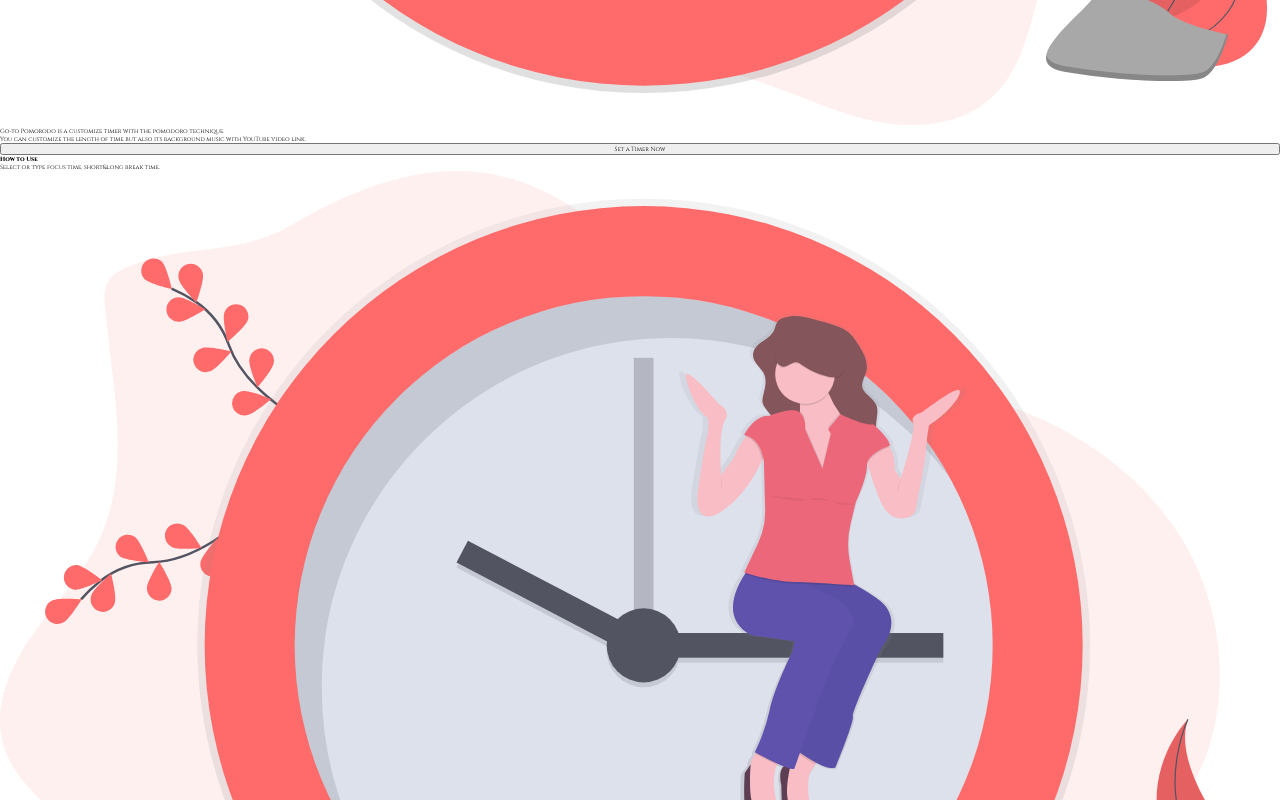
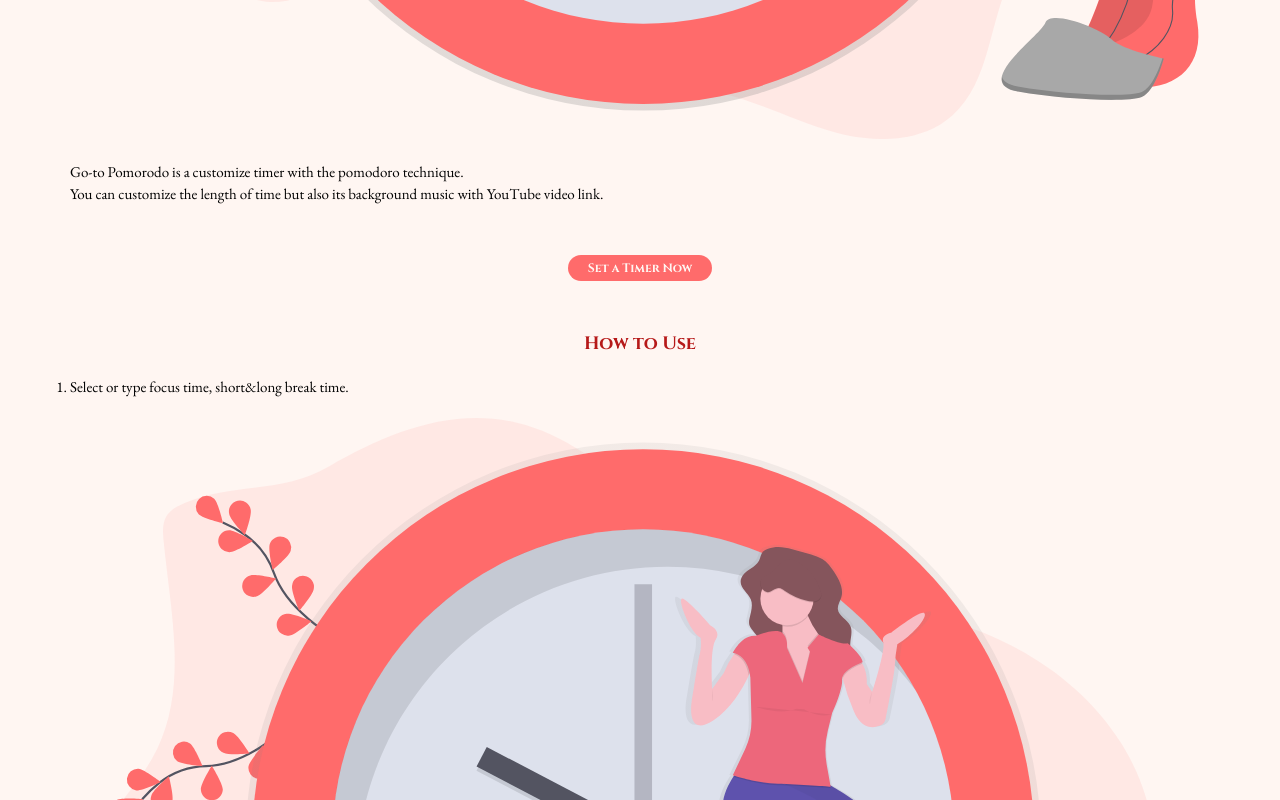
Before and after one commit to shiv-chan/go-to-pomodoro, a React (Create React App) app: page / in a window 1280 px wide. Shown: the part 880-1680 px from the top of the page. Built offline with nearby package versions, Linux system fonts and the light colour scheme.

Commit message:
Style the home page

```diff
--- a/src/app/Footer.jsx
+++ b/src/app/Footer.jsx
@@ -4,6 +4,7 @@ import { StyledHeader } from './Header';
 import styled from 'styled-components';
 
 const StyledFooter = styled(StyledHeader)`
+	position: relative;
 	bottom: 0;
 	text-align: center;
 `;
--- a/src/app/Header.jsx
+++ b/src/app/Header.jsx
@@ -7,7 +7,7 @@ import StyledLink from '../styles/StyledLink';
 export const StyledHeader = styled.header`
 	width: 100%;
 	height: 45px;
-	position: relative;
+	position: fixed;
 	background-color: ${({ session }) => {
 		if (session === 'focus') return 'var(--main-header-color)';
 		else if (session === 'short') return 'var(--short-header-color)';
--- a/src/app/Home.jsx
+++ b/src/app/Home.jsx
@@ -1,12 +1,92 @@
 import React from 'react';
-import { Link } from 'react-router-dom';
+import { useSelector } from 'react-redux';
+import styled from 'styled-components';
 import HeroImage from '../assets/hero-img.svg';
+import { Main } from '../styles/StyledMain';
+import { PillLink } from '../styles/StyledLink';
+
+const StyledSetTimerButton = styled(PillLink)`
+	position: relative;
+	top: initial;
+	right: initial;
+	width: auto;
+	display: inline-block;
+	padding: 0.5rem 2rem;
+	margin: 5rem auto;
+`;
+
+const SetTimerButton = ({ text, link }) => {
+	const timer = useSelector((state) => state.timer);
+	const session = timer.currentSession;
+
+	return (
+		<StyledSetTimerButton to={link} session={session}>
+			{text}
+		</StyledSetTimerButton>
+	);
+};
+
+const StyledMainHome = styled(Main)`
+	display: flex;
+	flex-direction: column;
+	justufy-content: center;
+	padding: 7rem;
+	padding-bottom: 0;
+	text-align: center;
+
+	.hero {
+		h1 {
+			font-weight: bold;
+			font-size: 2rem;
+			text-align: start;
+			display: inline-block;
+			width: auto;
+		}
+	}
+
+	img {
+		margin: 2rem 0;
+	}
+
+	li,
+	p {
+		font-size: 1.5rem;
+		font-weight: 400;
+		text-align: start;
+		font-family: var(--secondary-font);
+		line-height: 2.2rem;
+	}
+
+	.how-to {
+		h2 {
+			font-size: 1.8rem;
+			font-weight: 700;
+		}
+
+		ol {
+			margin: 2rem 0;
+		}
+	}
+`;
+
+const MainHome = ({ children }) => {
+	const timer = useSelector((state) => state.timer);
+	const session = timer.currentSession;
+
+	return <StyledMainHome session={session}>{children}</StyledMainHome>;
+};
 
 export default function Home() {
 	return (
-		<main className="home">
+		<MainHome className="home">
 			<section className="hero">
-				<h1>Focus with Your Own Music</h1>
+				<h1>
+					Focus
+					<br />
+					with
+					<br />
+					Your Own Music
+				</h1>
 				<img src={HeroImage} alt="hero" />
 				<div className="description">
 					<p>
@@ -17,9 +97,7 @@ export default function Home() {
 						with YouTube video link.
 					</p>
 				</div>
-				<Link to="/setting">
-					<button>Set a Timer Now</button>
-				</Link>
+				<SetTimerButton text="Set a Timer Now" link="/setting" />
 			</section>
 			<section className="how-to">
 				<h2>How to Use</h2>
@@ -36,10 +114,8 @@ export default function Home() {
 					<img src={HeroImage} alt="hero" />
 					<li>Click “Set” button and focus!</li>
 				</ol>
-				<Link to="/setting">
-					<button>Set a Timer Now</button>
-				</Link>
+				<SetTimerButton text="Set a Timer Now" link="/setting" />
 			</section>
-		</main>
+		</MainHome>
 	);
 }
--- a/src/features/timer/Timer.jsx
+++ b/src/features/timer/Timer.jsx
@@ -4,6 +4,7 @@ import { set } from './timerSlice';
 import { Link } from 'react-router-dom';
 import Video from './Video';
 import VolumeSlider from '../../app/VolumeSlider';
+import StyledMain from '../../styles/StyledMain';
 
 export default function Timer() {
 	const timer = useSelector((state) => state.timer);
@@ -132,7 +133,7 @@ export default function Timer() {
 	}
 
 	return (
-		<main className={session}>
+		<StyledMain className={session}>
 			{title}
 			<article>
 				{minite}:{second}
@@ -147,6 +148,6 @@ export default function Timer() {
 			<VolumeSlider player={player} />
 			{Buttons}
 			<Link to="/setting">Back to Set</Link>
-		</main>
+		</StyledMain>
 	);
 }
--- a/src/features/timer/setting/Setting.jsx
+++ b/src/features/timer/setting/Setting.jsx
@@ -2,6 +2,7 @@ import React, { useState, useEffect } from 'react';
 import { Link } from 'react-router-dom';
 import { useSelector } from 'react-redux';
 
+import StyledMain from '../../../styles/StyledMain';
 import FocusTimeSetting from './FocusTimeSetting';
 import ShortBreakSetting from './ShortBreakSetting';
 import LongBreakSetting from './LongBreakSetting';
@@ -20,7 +21,7 @@ export default function Setting() {
 	}, [timer]);
 
 	return (
-		<main className="container">
+		<StyledMain className="container">
 			<h1>Set a Timer</h1>
 			<FocusTimeSetting />
 			<ShortBreakSetting />
@@ -31,6 +32,6 @@ export default function Setting() {
 			<Link to="/timer" className={`${isAllFilled ? '' : 'isDisabled'}`}>
 				<button>Set</button>
 			</Link>
-		</main>
+		</StyledMain>
 	);
 }
--- a/src/style.css
+++ b/src/style.css
@@ -1,4 +1,4 @@
-@import url('https://fonts.googleapis.com/css2?family=Cinzel:wght@400;600;800&display=swap');
+@import url('https://fonts.googleapis.com/css2?family=Cinzel:wght@400;600;700;800&display=swap');
 /* font-family: 'Cinzel', serif; */
 @import url('https://fonts.googleapis.com/css2?family=EB+Garamond:ital,wght@0,400;0,600;0,800;1,400;1,600;1,800&display=swap');
 /* font-family: 'EB Garamond', serif; */
@@ -38,7 +38,3 @@ body {
 	color: inherit;
 	text-decoration: none;
 }
-
-main {
-	min-height: calc(100vh - 90px);
-}
--- a/src/styles/StyledLink.jsx
+++ b/src/styles/StyledLink.jsx
@@ -4,7 +4,7 @@ import { useSelector } from 'react-redux';
 import styled from 'styled-components';
 import '../style.css';
 
-const PillLink = styled(Link)`
+export const PillLink = styled(Link)`
 	font-weight: bold;
 	font-size: 1.2rem;
 	text-align: center;
--- /dev/null
+++ b/src/styles/StyledMain.jsx
@@ -0,0 +1,27 @@
+import React from 'react';
+import { useSelector } from 'react-redux';
+import styled from 'styled-components';
+
+export const Main = styled.main`
+	min-height: calc(100vh - 45px);
+	padding-top: 45px;
+	background-color: ${({ session }) => {
+		if (session === 'focus') return 'var(--main-bg-color)';
+		else if (session === 'short') return 'var(--short-bg-color)';
+		else if (session === 'long') return 'var(--long-bg-color)';
+	}};
+
+	& h1, h2 {
+		color: ${({ session }) => {
+			if (session === 'focus') return 'var(--main-color)';
+			else if (session === 'short') return 'var(--short-color)';
+			else if (session === 'long') return 'var(--long-color)';
+		}}
+`;
+
+export default function StyledMain({ children }) {
+	const timer = useSelector((state) => state.timer);
+	const session = timer.currentSession;
+
+	return <Main session={session}>{children}</Main>;
+}
```
